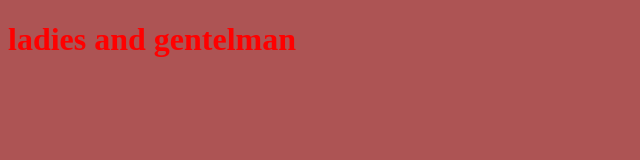
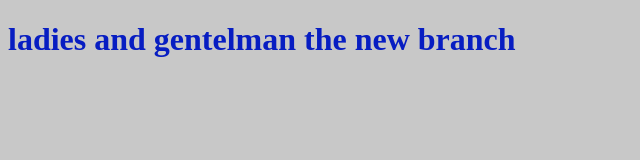
Before and after one commit to YassinBnk/myproject, a plain HTML site: page index.html in a window 1280 px wide. Shown: the whole page, without its empty margins (0-640 px from the left). Drawn offline with Linux system fonts and the light colour scheme.

Commit message:
changing the color of the title

```diff
--- a/app.js
+++ b/app.js
@@ -1 +1 @@
-alert("Hello , it's me");
+alert("Hello , it's me looking at you");
--- a/index.html
+++ b/index.html
@@ -7,7 +7,7 @@
     <link rel="stylesheet" href="style.css">
 </head>
 <body>
-    <h1>ladies and gentelman</h1>
+    <h1>ladies and gentelman the new branch</h1>
 
 
 
--- a/style.css
+++ b/style.css
@@ -1,6 +1,6 @@
 h1{
-    color: red;
+    color: rgb(7, 29, 194);
 }
 body{
-    background-color: rgb(173, 84, 84);
+    background-color: rgb(200, 200, 200);
 }
```
